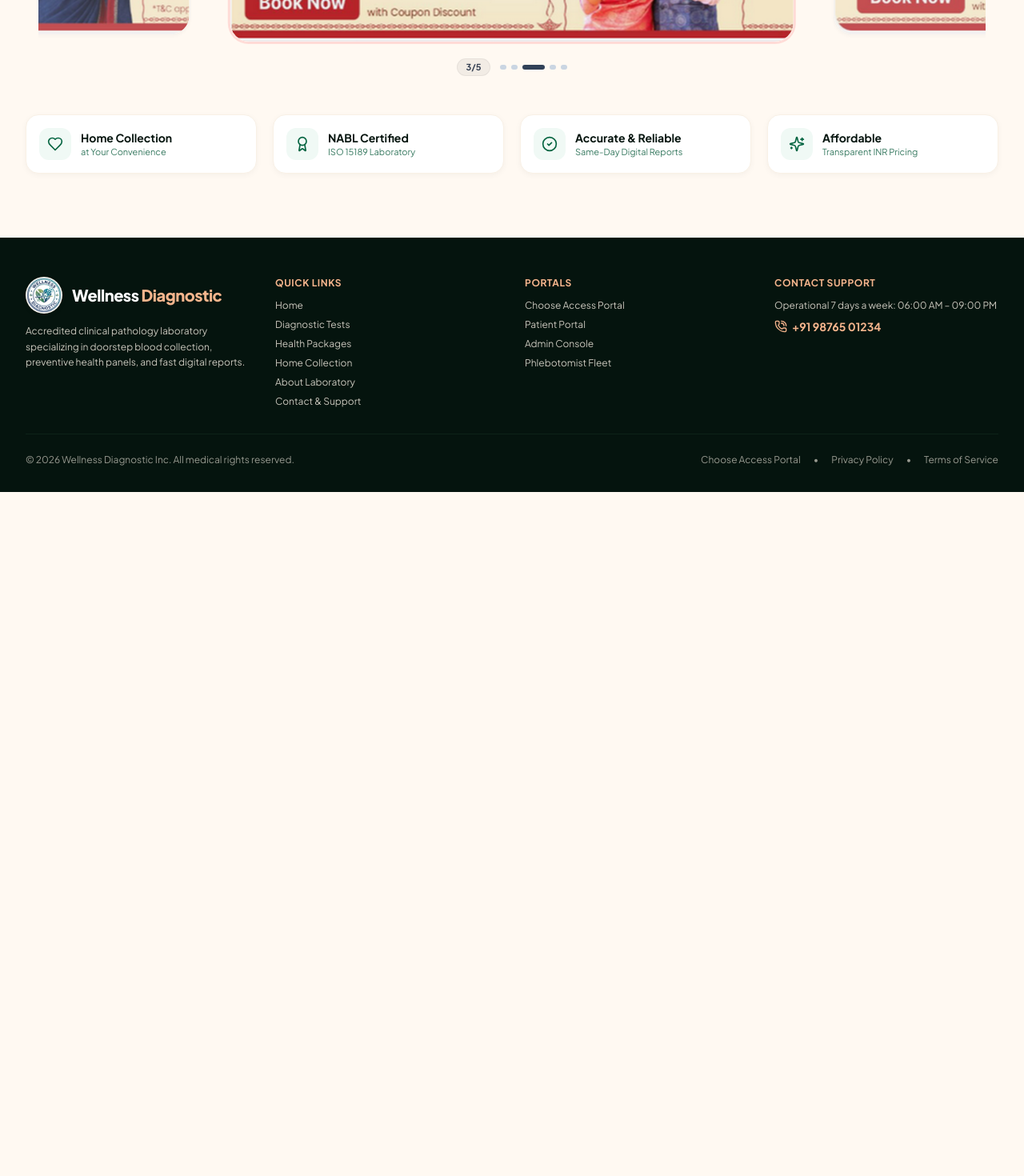
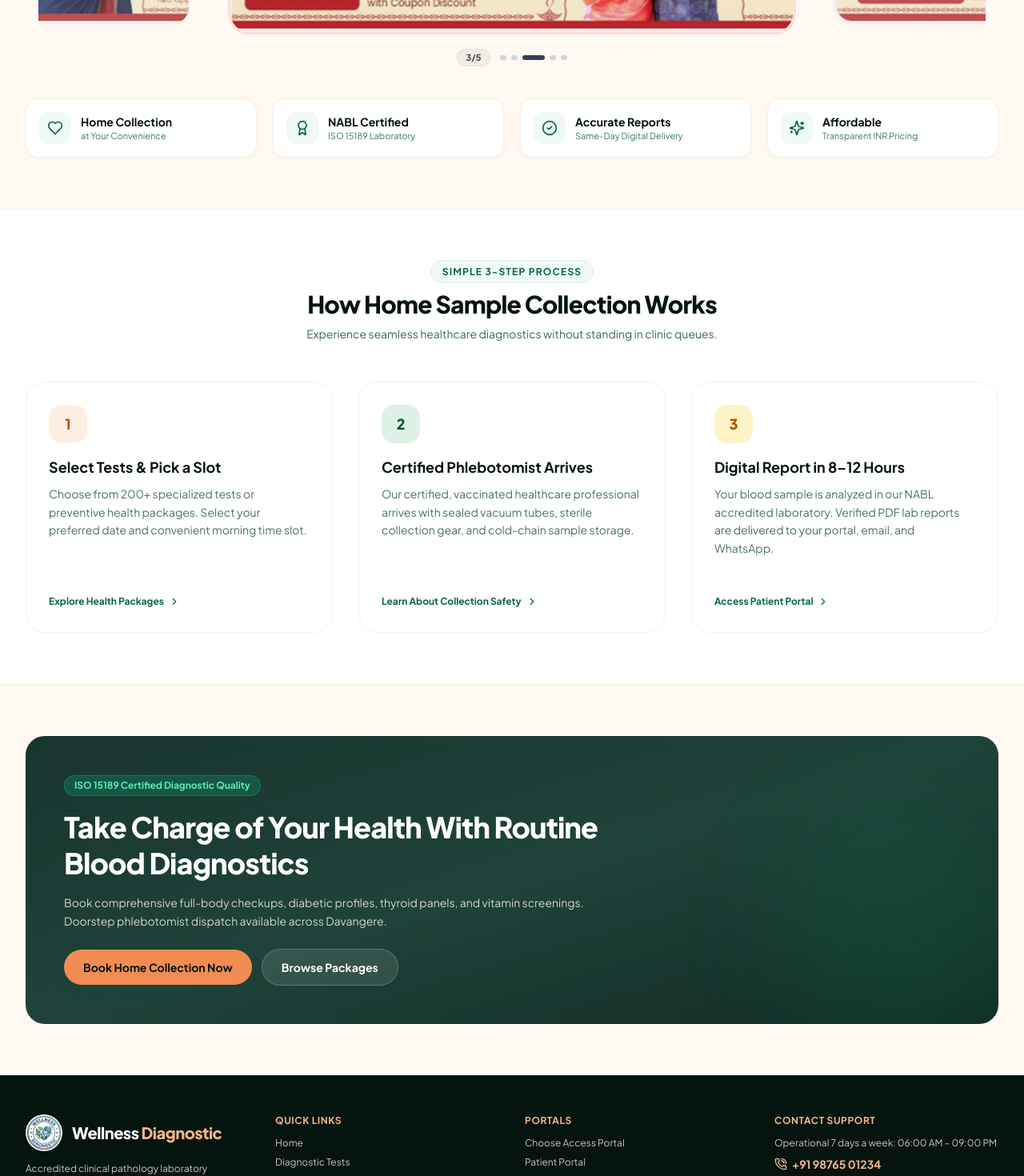
Before and after one commit to joel220013-sys/wellness-diagnostic, a Next.js app: page / in a window 1280 px wide. Shown: the part 840-2310 px from the top of the page at 80% size. Before the commit the page ends 1455 px from the top, so only its background shows below. Built offline with nearby package versions, Linux system fonts and the light colour scheme; no server answers.

Commit message:
fix(responsive): optimize mobile and desktop layouts, touch swipe carousel, and 3-step home collection section

```diff
--- a/src/app/(public)/home/page.tsx
+++ b/src/app/(public)/home/page.tsx
@@ -8,7 +8,12 @@ import {
   Award,
   ArrowRight,
   CheckCircle2,
-  PhoneCall
+  PhoneCall,
+  CalendarCheck,
+  ShieldCheck,
+  FileCheck2,
+  Phone,
+  ChevronRight
 } from 'lucide-react';
 import BrandLogo from '@/components/common/BrandLogo';
 import PublicHeader from '@/components/layout/public-header';
@@ -22,17 +27,17 @@ export default function PublicLandingPage() {
       <PublicHeader />
 
       {/* 2. HERO SECTION */}
-      <section className="relative overflow-hidden pt-8 pb-12 sm:pt-14 sm:pb-20">
+      <section className="relative overflow-hidden pt-6 pb-10 sm:pt-12 sm:pb-16">
         <div className="absolute top-0 right-1/4 w-96 h-96 bg-peach-100/60 rounded-full blur-3xl pointer-events-none -z-10" />
         <div className="absolute top-10 left-10 w-72 h-72 bg-botanical-100/40 rounded-full blur-3xl pointer-events-none -z-10" />
 
         <div className="max-w-7xl mx-auto px-4 sm:px-6 lg:px-8">
           <div className="grid grid-cols-1 lg:grid-cols-12 gap-8 lg:gap-12 items-center">
 
-            <div className="lg:col-span-7 space-y-5 text-left">
-              <div className="inline-flex items-center gap-2 px-3.5 py-1.5 rounded-full bg-peach-100 border border-peach-200 text-botanical-900 text-xs font-bold shadow-soft-sm">
-                <Sparkles className="w-3.5 h-3.5 text-peach-500" />
-                <span>Doorstep Blood Collection at Your Convenience</span>
+            <div className="lg:col-span-7 space-y-4 sm:space-y-5 text-left">
+              <div className="inline-flex items-center gap-2 px-3 sm:px-3.5 py-1 sm:py-1.5 rounded-full bg-peach-100 border border-peach-200 text-botanical-900 text-xs font-bold shadow-soft-sm">
+                <Sparkles className="w-3.5 h-3.5 text-peach-500 flex-shrink-0" />
+                <span className="truncate">Doorstep Blood Collection at Your Convenience</span>
               </div>
 
               <h1 className="text-3xl sm:text-5xl lg:text-6xl font-extrabold text-botanical-950 tracking-tight leading-[1.15]">
@@ -41,21 +46,21 @@ export default function PublicLandingPage() {
               </h1>
 
               <p className="text-sm sm:text-base lg:text-lg text-botanical-800/80 max-w-xl leading-relaxed">
-                Accurate tests. Home collection. Trusted reports. Wellness Diagnostic brings clinical quality diagnostics and verified NABL laboratory testing directly to your doorstep.
+                Accurate tests. Home collection. Trusted reports. Wellness Diagnostic brings clinical quality diagnostics and verified NABL laboratory testing directly to your doorstep in Davangere.
               </p>
 
-              <div className="flex flex-wrap items-center gap-3 pt-2">
+              <div className="flex flex-wrap items-center gap-3 pt-1">
                 <Link
                   href="/patient/book"
-                  className="px-6 py-3.5 rounded-full bg-botanical-500 hover:bg-botanical-600 active:bg-botanical-700 text-white font-bold text-sm sm:text-base shadow-soft transition-all flex items-center gap-2"
+                  className="px-5 sm:px-6 py-3 sm:py-3.5 rounded-full bg-botanical-500 hover:bg-botanical-600 active:bg-botanical-700 text-white font-bold text-xs sm:text-base shadow-soft transition-all flex items-center gap-2"
                 >
-                  <span>Book a Test</span>
+                  <span>Book Home Collection</span>
                   <ArrowRight className="w-4 h-4" />
                 </Link>
 
                 <Link
                   href="/packages"
-                  className="px-6 py-3.5 rounded-full bg-white hover:bg-ivory-100 border border-botanical-300 text-botanical-800 font-bold text-sm sm:text-base transition-all"
+                  className="px-5 sm:px-6 py-3 sm:py-3.5 rounded-full bg-white hover:bg-ivory-100 border border-botanical-300 text-botanical-800 font-bold text-xs sm:text-base transition-all"
                 >
                   View Packages
                 </Link>
@@ -63,7 +68,7 @@ export default function PublicLandingPage() {
             </div>
 
             <div className="lg:col-span-5 relative flex justify-center">
-              <div className="relative w-full max-w-md aspect-[4/3] rounded-3xl overflow-hidden shadow-soft-lg border-4 border-white bg-peach-50 flex items-center justify-center">
+              <div className="relative w-full max-w-sm sm:max-w-md aspect-[4/3] rounded-3xl overflow-hidden shadow-soft-lg border-4 border-white bg-peach-50 flex items-center justify-center">
                 <img
                   src="https://images.unsplash.com/photo-1579684385127-1ef15d508118?auto=format&fit=crop&q=80&w=800"
                   alt="Certified phlebotomist taking blood sample at home"
@@ -84,44 +89,44 @@ export default function PublicLandingPage() {
           <PromoBannerCarousel />
 
           {/* 4 Feature Badges */}
-          <div className="mt-8 sm:mt-12 grid grid-cols-2 md:grid-cols-4 gap-3 sm:gap-5">
-            <div className="p-4 rounded-2xl bg-white border border-ivory-300 shadow-soft-sm flex items-center gap-3">
-              <div className="w-10 h-10 rounded-xl bg-botanical-50 text-botanical-600 flex items-center justify-center flex-shrink-0">
-                <Heart className="w-5 h-5" />
+          <div className="mt-6 sm:mt-10 grid grid-cols-2 md:grid-cols-4 gap-2.5 sm:gap-4 lg:gap-5">
+            <div className="p-3 sm:p-4 rounded-2xl bg-white border border-ivory-300 shadow-soft-sm flex items-center gap-2.5 sm:gap-3">
+              <div className="w-8 h-8 sm:w-10 sm:h-10 rounded-xl bg-botanical-50 text-botanical-600 flex items-center justify-center flex-shrink-0">
+                <Heart className="w-4 h-4 sm:w-5 sm:h-5" />
               </div>
-              <div>
-                <h4 className="text-xs sm:text-sm font-bold text-botanical-950">Home Collection</h4>
-                <p className="text-[11px] text-botanical-700/80">at Your Convenience</p>
+              <div className="min-w-0">
+                <h4 className="text-xs sm:text-sm font-bold text-botanical-950 truncate sm:overflow-visible">Home Collection</h4>
+                <p className="text-[10px] sm:text-[11px] text-botanical-700/80 truncate sm:overflow-visible">at Your Convenience</p>
               </div>
             </div>
 
-            <div className="p-4 rounded-2xl bg-white border border-ivory-300 shadow-soft-sm flex items-center gap-3">
-              <div className="w-10 h-10 rounded-xl bg-botanical-50 text-botanical-600 flex items-center justify-center flex-shrink-0">
-                <Award className="w-5 h-5" />
+            <div className="p-3 sm:p-4 rounded-2xl bg-white border border-ivory-300 shadow-soft-sm flex items-center gap-2.5 sm:gap-3">
+              <div className="w-8 h-8 sm:w-10 sm:h-10 rounded-xl bg-botanical-50 text-botanical-600 flex items-center justify-center flex-shrink-0">
+                <Award className="w-4 h-4 sm:w-5 sm:h-5" />
               </div>
-              <div>
-                <h4 className="text-xs sm:text-sm font-bold text-botanical-950">NABL Certified</h4>
-                <p className="text-[11px] text-botanical-700/80">ISO 15189 Laboratory</p>
+              <div className="min-w-0">
+                <h4 className="text-xs sm:text-sm font-bold text-botanical-950 truncate sm:overflow-visible">NABL Certified</h4>
+                <p className="text-[10px] sm:text-[11px] text-botanical-700/80 truncate sm:overflow-visible">ISO 15189 Laboratory</p>
               </div>
             </div>
 
-            <div className="p-4 rounded-2xl bg-white border border-ivory-300 shadow-soft-sm flex items-center gap-3">
-              <div className="w-10 h-10 rounded-xl bg-botanical-50 text-botanical-600 flex items-center justify-center flex-shrink-0">
-                <CheckCircle2 className="w-5 h-5" />
+            <div className="p-3 sm:p-4 rounded-2xl bg-white border border-ivory-300 shadow-soft-sm flex items-center gap-2.5 sm:gap-3">
+              <div className="w-8 h-8 sm:w-10 sm:h-10 rounded-xl bg-botanical-50 text-botanical-600 flex items-center justify-center flex-shrink-0">
+                <CheckCircle2 className="w-4 h-4 sm:w-5 sm:h-5" />
               </div>
-              <div>
-                <h4 className="text-xs sm:text-sm font-bold text-botanical-950">Accurate & Reliable</h4>
-                <p className="text-[11px] text-botanical-700/80">Same-Day Digital Reports</p>
+              <div className="min-w-0">
+                <h4 className="text-xs sm:text-sm font-bold text-botanical-950 truncate sm:overflow-visible">Accurate Reports</h4>
+                <p className="text-[10px] sm:text-[11px] text-botanical-700/80 truncate sm:overflow-visible">Same-Day Digital Delivery</p>
               </div>
             </div>
 
-            <div className="p-4 rounded-2xl bg-white border border-ivory-300 shadow-soft-sm flex items-center gap-3">
-              <div className="w-10 h-10 rounded-xl bg-botanical-50 text-botanical-600 flex items-center justify-center flex-shrink-0">
-                <Sparkles className="w-5 h-5" />
+            <div className="p-3 sm:p-4 rounded-2xl bg-white border border-ivory-300 shadow-soft-sm flex items-center gap-2.5 sm:gap-3">
+              <div className="w-8 h-8 sm:w-10 sm:h-10 rounded-xl bg-botanical-50 text-botanical-600 flex items-center justify-center flex-shrink-0">
+                <Sparkles className="w-4 h-4 sm:w-5 sm:h-5" />
               </div>
-              <div>
-                <h4 className="text-xs sm:text-sm font-bold text-botanical-950">Affordable</h4>
-                <p className="text-[11px] text-botanical-700/80">Transparent INR Pricing</p>
+              <div className="min-w-0">
+                <h4 className="text-xs sm:text-sm font-bold text-botanical-950 truncate sm:overflow-visible">Affordable</h4>
+                <p className="text-[10px] sm:text-[11px] text-botanical-700/80 truncate sm:overflow-visible">Transparent INR Pricing</p>
               </div>
             </div>
           </div>
@@ -129,7 +134,125 @@ export default function PublicLandingPage() {
         </div>
       </section>
 
-      {/* 3. FOOTER */}
+      {/* 3. HOW HOME COLLECTION WORKS (3 SIMPLE STEPS) */}
+      <section className="py-12 sm:py-16 bg-white border-y border-ivory-300">
+        <div className="max-w-7xl mx-auto px-4 sm:px-6 lg:px-8">
+          <div className="text-center max-w-2xl mx-auto mb-10 sm:mb-12">
+            <span className="text-xs font-bold text-botanical-600 uppercase tracking-widest bg-botanical-50 px-3.5 py-1.5 rounded-full border border-botanical-100">
+              Simple 3-Step Process
+            </span>
+            <h2 className="text-2xl sm:text-3xl font-extrabold text-botanical-950 tracking-tight mt-3">
+              How Home Sample Collection Works
+            </h2>
+            <p className="mt-2 text-xs sm:text-sm text-botanical-800/80 leading-relaxed">
+              Experience seamless healthcare diagnostics without standing in clinic queues.
+            </p>
+          </div>
+
+          <div className="grid grid-cols-1 md:grid-cols-3 gap-6 sm:gap-8">
+            {/* Step 1 */}
+            <div className="bg-ivory-50/60 rounded-3xl p-6 sm:p-7 border border-ivory-300 relative flex flex-col justify-between hover:shadow-soft transition-all">
+              <div>
+                <div className="w-12 h-12 rounded-2xl bg-peach-100 text-peach-600 flex items-center justify-center font-extrabold text-lg mb-4">
+                  1
+                </div>
+                <h3 className="text-base sm:text-lg font-bold text-botanical-950 mb-2">
+                  Select Tests & Pick a Slot
+                </h3>
+                <p className="text-xs sm:text-sm text-botanical-800/75 leading-relaxed">
+                  Choose from 200+ specialized tests or preventive health packages. Select your preferred date and convenient morning time slot.
+                </p>
+              </div>
+              <div className="mt-6 pt-4 border-t border-ivory-200">
+                <Link href="/packages" className="inline-flex items-center gap-1.5 text-xs font-bold text-botanical-600 hover:text-botanical-700">
+                  <span>Explore Health Packages</span>
+                  <ChevronRight className="w-3.5 h-3.5" />
+                </Link>
+              </div>
+            </div>
+
+            {/* Step 2 */}
+            <div className="bg-ivory-50/60 rounded-3xl p-6 sm:p-7 border border-ivory-300 relative flex flex-col justify-between hover:shadow-soft transition-all">
+              <div>
+                <div className="w-12 h-12 rounded-2xl bg-botanical-100 text-botanical-700 flex items-center justify-center font-extrabold text-lg mb-4">
+                  2
+                </div>
+                <h3 className="text-base sm:text-lg font-bold text-botanical-950 mb-2">
+                  Certified Phlebotomist Arrives
+                </h3>
+                <p className="text-xs sm:text-sm text-botanical-800/75 leading-relaxed">
+                  Our certified, vaccinated healthcare professional arrives with sealed vacuum tubes, sterile collection gear, and cold-chain sample storage.
+                </p>
+              </div>
+              <div className="mt-6 pt-4 border-t border-ivory-200">
+                <Link href="/home-collection" className="inline-flex items-center gap-1.5 text-xs font-bold text-botanical-600 hover:text-botanical-700">
+                  <span>Learn About Collection Safety</span>
+                  <ChevronRight className="w-3.5 h-3.5" />
+                </Link>
+              </div>
+            </div>
+
+            {/* Step 3 */}
+            <div className="bg-ivory-50/60 rounded-3xl p-6 sm:p-7 border border-ivory-300 relative flex flex-col justify-between hover:shadow-soft transition-all">
+              <div>
+                <div className="w-12 h-12 rounded-2xl bg-amber-100 text-amber-700 flex items-center justify-center font-extrabold text-lg mb-4">
+                  3
+                </div>
+                <h3 className="text-base sm:text-lg font-bold text-botanical-950 mb-2">
+                  Digital Report in 8–12 Hours
+                </h3>
+                <p className="text-xs sm:text-sm text-botanical-800/75 leading-relaxed">
+                  Your blood sample is analyzed in our NABL accredited laboratory. Verified PDF lab reports are delivered to your portal, email, and WhatsApp.
+                </p>
+              </div>
+              <div className="mt-6 pt-4 border-t border-ivory-200">
+                <Link href="/patient/login" className="inline-flex items-center gap-1.5 text-xs font-bold text-botanical-600 hover:text-botanical-700">
+                  <span>Access Patient Portal</span>
+                  <ChevronRight className="w-3.5 h-3.5" />
+                </Link>
+              </div>
+            </div>
+          </div>
+        </div>
+      </section>
+
+      {/* 4. CALL TO ACTION BANNER */}
+      <section className="py-12 sm:py-16">
+        <div className="max-w-7xl mx-auto px-4 sm:px-6 lg:px-8">
+          <div className="rounded-3xl bg-gradient-to-br from-[#18352E] via-[#1F433A] to-[#122A24] text-white p-8 sm:p-12 shadow-soft-xl relative overflow-hidden">
+            <div className="absolute right-0 bottom-0 translate-x-12 translate-y-12 w-80 h-80 bg-emerald-500/10 rounded-full blur-3xl pointer-events-none" />
+
+            <div className="relative z-10 max-w-2xl space-y-4">
+              <span className="inline-block px-3 py-1 rounded-full bg-emerald-400/20 text-emerald-300 text-xs font-bold border border-emerald-400/30">
+                ISO 15189 Certified Diagnostic Quality
+              </span>
+              <h2 className="text-2xl sm:text-4xl font-extrabold tracking-tight leading-tight">
+                Take Charge of Your Health With Routine Blood Diagnostics
+              </h2>
+              <p className="text-xs sm:text-sm text-ivory-200/80 leading-relaxed">
+                Book comprehensive full-body checkups, diabetic profiles, thyroid panels, and vitamin screenings. Doorstep phlebotomist dispatch available across Davangere.
+              </p>
+
+              <div className="flex flex-wrap items-center gap-3 pt-2">
+                <Link
+                  href="/patient/book"
+                  className="px-6 py-3 rounded-full bg-peach-400 hover:bg-peach-500 text-botanical-950 font-bold text-xs sm:text-sm shadow-soft transition-all"
+                >
+                  Book Home Collection Now
+                </Link>
+                <Link
+                  href="/packages"
+                  className="px-6 py-3 rounded-full bg-white/10 hover:bg-white/20 text-white font-bold text-xs sm:text-sm border border-white/20 transition-all"
+                >
+                  Browse Packages
+                </Link>
+              </div>
+            </div>
+          </div>
+        </div>
+      </section>
+
+      {/* 5. FOOTER */}
       <footer className="bg-botanical-950 text-white pt-12 pb-8 border-t border-botanical-900">
         <div className="max-w-7xl mx-auto px-4 sm:px-6 lg:px-8">
           <div className="grid grid-cols-1 md:grid-cols-4 gap-8 pb-8 border-b border-botanical-900 text-xs">
--- a/src/components/common/BrandLogo.tsx
+++ b/src/components/common/BrandLogo.tsx
@@ -83,7 +83,7 @@ export default function BrandLogo({
           </span>
           {showTagline && (
             <span
-              className={`font-semibold tracking-wider uppercase mt-0.5 ${current.tagline} ${
+              className={`font-semibold tracking-wider uppercase mt-0.5 hidden sm:block ${current.tagline} ${
                 inverted ? 'text-ivory-200/80' : 'text-botanical-700/80'
               }`}
             >
```
Also changed, not shown: src/components/home/PromoBannerCarousel.tsx (+4 -4 lines).
